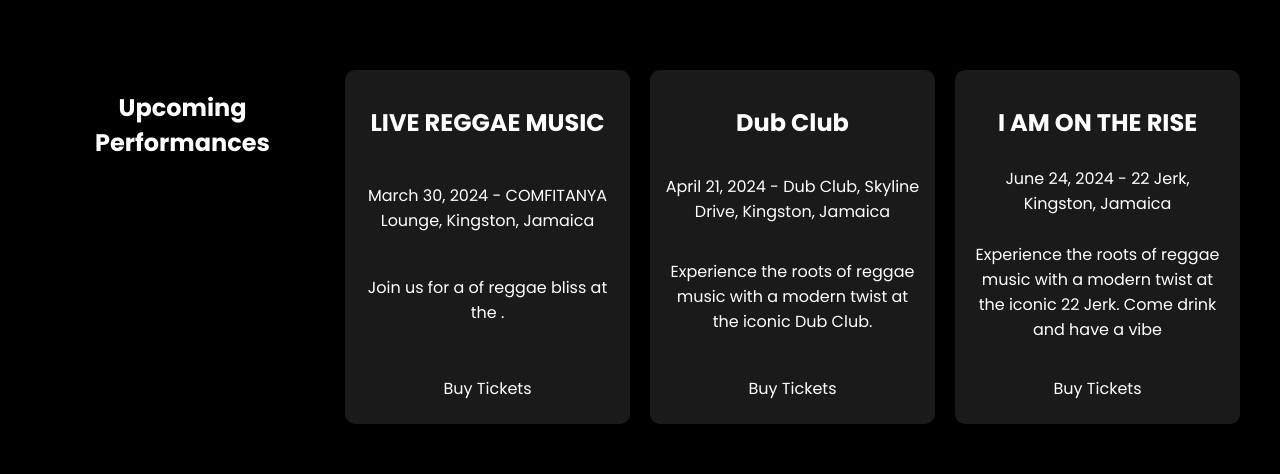
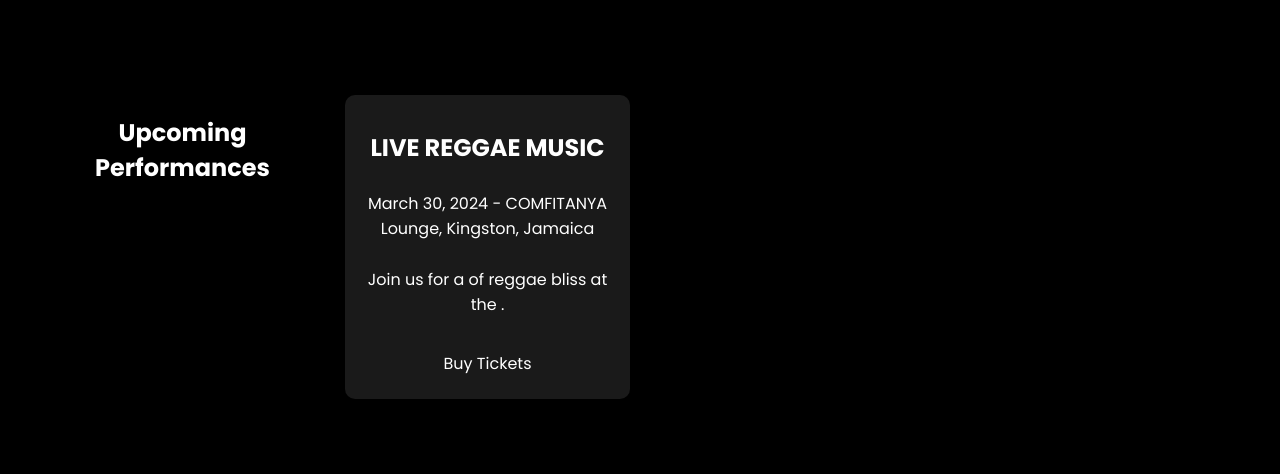
Before and after one commit to glitterrock-vampire/IYANEYE, a Next.js app: page /upcoming-performances in a window 1280 px wide. Shown: the part 217-691 px from the top of the page. Built offline with nearby package versions, Linux system fonts and the light colour scheme; no server answers.

Commit message:
update-events

```diff
--- a/pages/upcoming-performances.tsx
+++ b/pages/upcoming-performances.tsx
@@ -13,25 +13,25 @@
     ticketsUrl: "https://touchstonelink.com/event/live-with-iyaneye-comfitanya-lounge"
 
   },
-  {
-    id: 2,
-    name: "Dub Club",
-    date: "April 21, 2024",
-    location: "Dub Club, Skyline Drive, Kingston, Jamaica",
-    description: "Experience the roots of reggae music with a modern twist at the iconic Dub Club.",
-    ticketsUrl: "https://example.com/reggae-sunsplash-tickets"
+//   {
+//     id: 2,
+//     name: "Dub Club",
+//     date: "April 21, 2024",
+//     location: "Dub Club, Skyline Drive, Kingston, Jamaica",
+//     description: "Experience the roots of reggae music with a modern twist at the iconic Dub Club.",
+//     ticketsUrl: "https://example.com/reggae-sunsplash-tickets"
 
-  },
+//   },
 
-  {
-    id: 3,
-    name: "I AM ON THE RISE",
-    date: "June 24, 2024",
-    location: "22 Jerk, Kingston, Jamaica",
-    description: "Experience the roots of reggae music with a modern twist at the iconic 22 Jerk. Come drink and have a vibe",
-    ticketsUrl: "https://example.com/reggae-sunsplash-tickets"
+//   {
+//     id: 3,
+//     name: "I AM ON THE RISE",
+//     date: "June 24, 2024",
+//     location: "22 Jerk, Kingston, Jamaica",
+//     description: "Experience the roots of reggae music with a modern twist at the iconic 22 Jerk. Come drink and have a vibe",
+//     ticketsUrl: "https://example.com/reggae-sunsplash-tickets"
 
-  },
+//   },
 
 
   // Add more performances as needed
```
